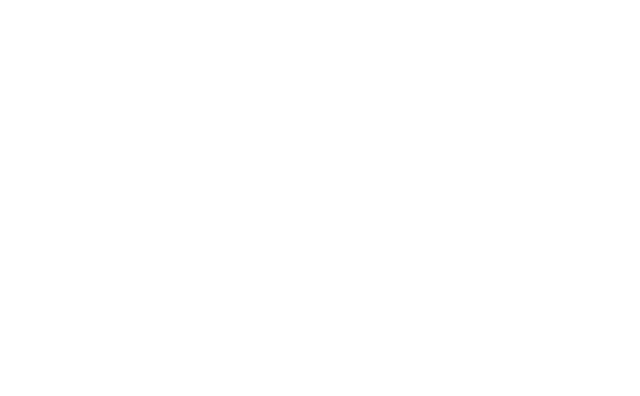
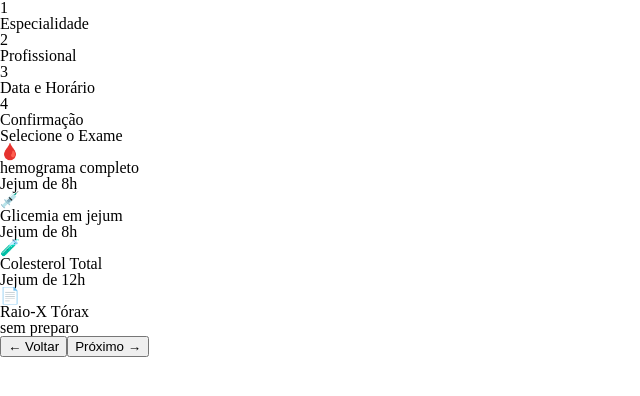
Before and after one commit to UBS-Digital/Trabalho-hackaton, a Vue app: page /agendar-exame in a window 1280 px wide. Before the commit this address had no page. Shown: the top 396 px of the page, without its empty margins (0-640 px from the left). Built offline with nearby package versions, Linux system fonts and the light colour scheme.

Commit message:
mexi no arquivo de Agendar Exame ás 15:42

```diff
--- a/src/components/Produtos/appHeader.vue
+++ b/src/components/Produtos/appHeader.vue
@@ -9,9 +9,9 @@
      <nav>
 
       <RouterLink to="/">Home</RouterLink>
-      <RouterLink to="/">AgendarConsulta</RouterLink>
-      <RouterLink to="/">AgendarExame</RouterLink>
-      <RouterLink to="/">MedicoFamiliar</RouterLink>
+      <RouterLink to="/agendar-consulta">AgendarConsulta</RouterLink>
+      <RouterLink to="/agendar-exame">AgendarExame</RouterLink>
+      <RouterLink to="/medico-familiar">MedicoFamiliar</RouterLink>
 
     </nav>
 
--- a/src/router/index.js
+++ b/src/router/index.js
@@ -1,5 +1,8 @@
 import { createRouter, createWebHistory } from 'vue-router'
 import HomeView from '../views/HomeView.vue'
+import AgendarConsultaView from '../views/AgendarConsultaView.vue'
+import AgendarExameView from '../views/AgendarExameView.vue'
+import MedicoFamiliarView from '../views/MedicoFamiliarView.vue'
 
 const router = createRouter({
   history: createWebHistory(import.meta.env.BASE_URL),
@@ -10,24 +13,20 @@
       component: HomeView,
     },
     {
-      path: '/AgendarConsultaView.vue',
+      path: '/agendar-consulta',
       name: 'agendar-consulta',
-      // route level code-splitting
-      // this generates a separate chunk (About.[hash].js) for this route
-      // which is lazy-loaded when the route is visited.
-      component: () => import('../views/AgendarConsultaView.vue'),
-    },
-    {path: '/AgendarExameView.vue',
-      name: 'agendar-exame',
-      component: () => import('../views/AgendarExameView.vue'),
+      component: AgendarConsultaView,
     },
     {
-      path: '/MedicoFamiliarView.vue',
-      name: 'medico-familiar',
-      component: () => import('../views/MedicoFamiliarView.vue'),
+      path: '/agendar-exame',
+      name: 'agendar-exame',
+      component: AgendarExameView,
     },
     {
-    }
+      path: '/medico-familiar',
+      name: 'medico-familiar',
+      component: MedicoFamiliarView,
+    },
   ],
 })
 
--- a/src/views/AgendarExameView.vue
+++ b/src/views/AgendarExameView.vue
@@ -2,6 +2,7 @@
 
 import { ref } from 'vue'
 import { RouterLink } from 'vue-router';
+import appHeader from '@/components/Produtos/appHeader.vue';
 
 const exames = ref([
     {
@@ -21,19 +22,23 @@
         nome: "Colesterol Total",
         preparo: "Jejum de 12h",
          icone: "🧪"
+    },
+    {
+        id: 4,
+        nome: "Raio-X Tórax",
+        preparo: "sem preparo",
+        icone: "📄"
     }
 ])
 
+const exameSelecionado = ref(null)
+
+function selecionar(exame){
+    exameSelecionado.value = exame.id
+}
+
 </script>
 <template>
-    <nav>
-
-      <RouterLink to="/">Home</RouterLink>
-      <RouterLink to="/">AgendarConsulta</RouterLink>
-      <RouterLink to="/">AgendarExame</RouterLink>
-      <RouterLink to="/">MedicoFamiliar</RouterLink>
-
-    </nav>
 
 <div class="container">
 
```
